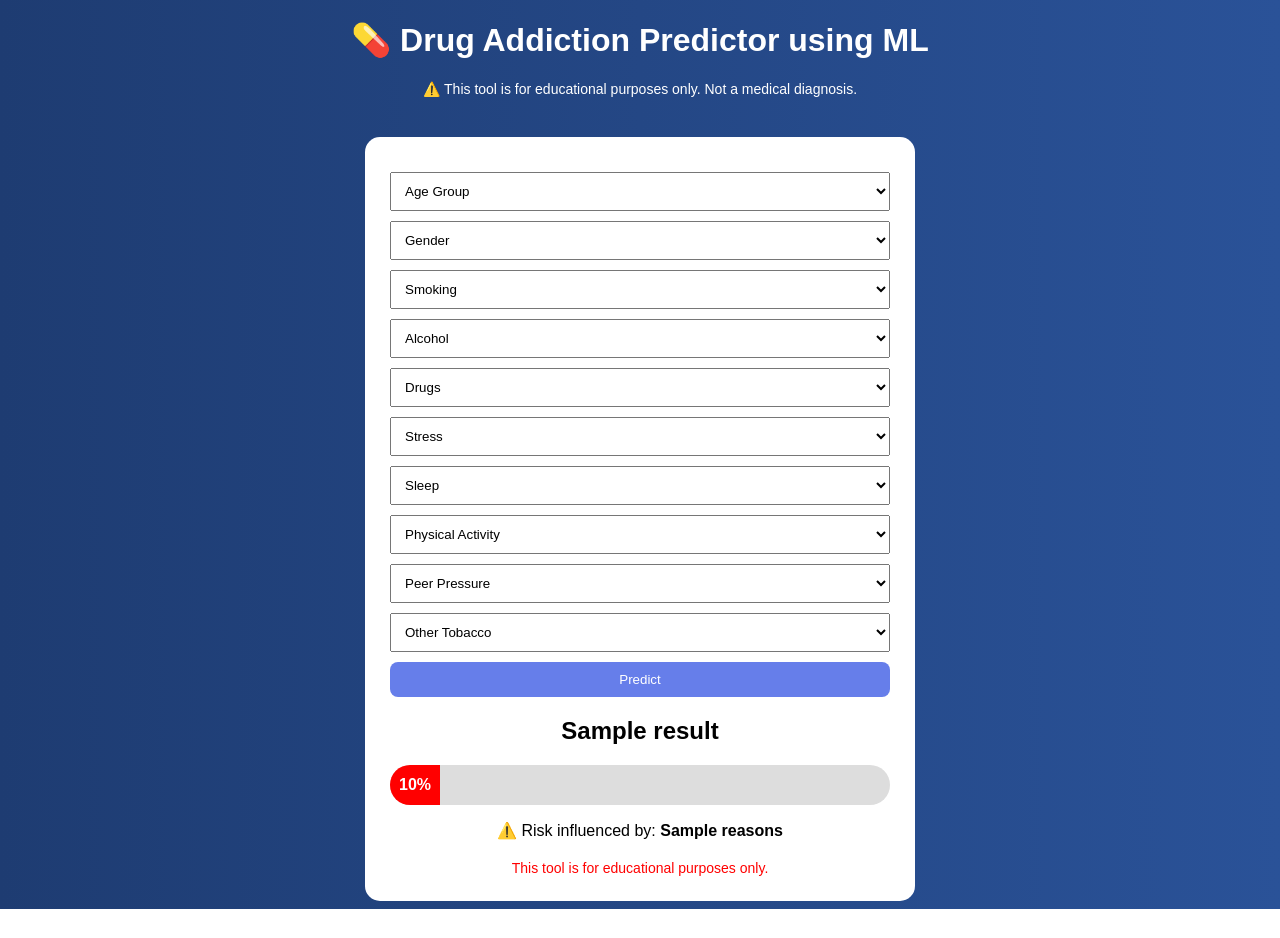
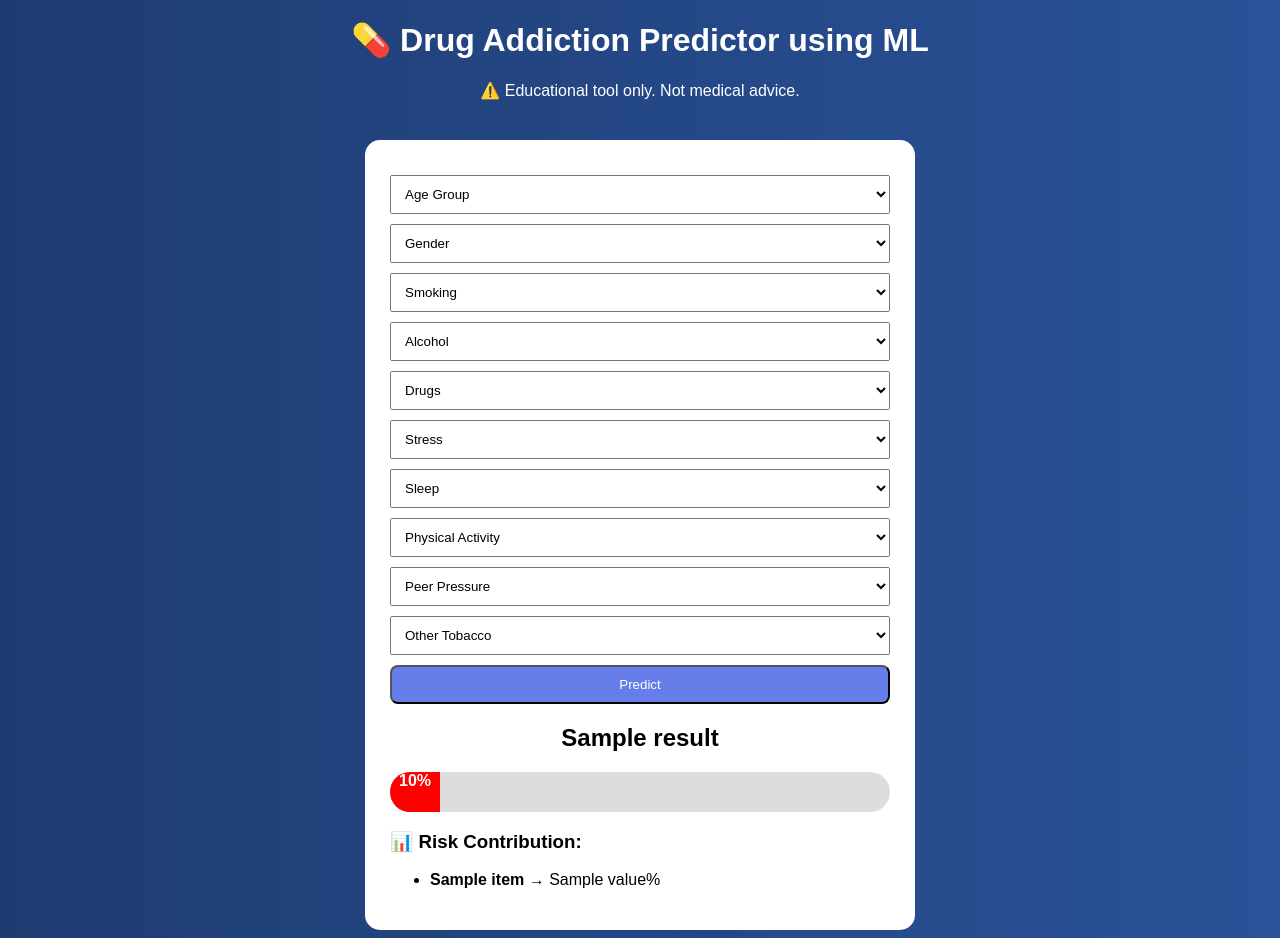
Before and after one commit to 23s035-sys/Addiction-Risk-Predictor, a Flask app: template templates/index.html in a window 1280 px wide. Before the commit the page ends 909 px from the top, so only its background shows below. Run offline with Flask 3, Linux system fonts and the light colour scheme; the template is opened without the code that fills it: most values are stand-ins (such as "Sample title", 1, 10 or a date in 2020); parts of the project's set-up code (start-up, migrations or seed data) failed here and were passed over.

Commit message:
Update index.html

```diff
--- a/templates/index.html
+++ b/templates/index.html
@@ -18,16 +18,8 @@ body {
     border-radius: 15px;
 }
 
-h1 {
-    text-align: center;
-    color: white;
-}
-
-.subtitle {
-    text-align: center;
-    color: white;
-    font-size: 14px;
-}
+h1 { text-align: center; color: white; }
+.subtitle { text-align: center; color: white; }
 
 select, button {
     width: 100%;
@@ -38,14 +30,7 @@ select, button {
 button {
     background: #667eea;
     color: white;
-    border: none;
     border-radius: 8px;
-    cursor: pointer;
-}
-
-.result {
-    text-align: center;
-    margin-top: 20px;
 }
 
 .bar-container {
@@ -58,7 +43,6 @@ button {
 
 .bar {
     height: 40px;
-    line-height: 40px;
     color: white;
     text-align: center;
     font-weight: bold;
@@ -68,11 +52,8 @@ button {
 .moderate { background: orange; }
 .high { background: red; }
 
-.warning {
-    margin-top: 20px;
-    font-size: 14px;
-    color: red;
-    text-align: center;
+ul {
+    margin-top: 10px;
 }
 </style>
 </head>
@@ -80,26 +61,21 @@ button {
 <body>
 
 <h1>💊 Drug Addiction Predictor using ML</h1>
-<p class="subtitle">⚠️ This tool is for educational purposes only. Not a medical diagnosis.</p>
+<p class="subtitle">⚠️ Educational tool only. Not medical advice.</p>
 
 <div class="container">
 
 <form action="/predict" method="post">
 
-<!-- FULL PARAMETERS RESTORED -->
-
 <select name="Age Group" required>
 <option disabled selected>Age Group</option>
-<option>18-25</option>
-<option>26-35</option>
-<option>36-45</option>
-<option>46+</option>
+<option>18-25</option><option>26-35</option>
+<option>36-45</option><option>46+</option>
 </select>
 
 <select name="Gender" required>
 <option disabled selected>Gender</option>
-<option>Male</option>
-<option>Female</option>
+<option>Male</option><option>Female</option>
 </select>
 
 <select name="Frequency" required>
@@ -151,27 +127,25 @@ button {
 </form>
 
 {% if result %}
-<div class="result">
-
-<h2>{{ result }}</h2>
-<p>{{ message }}</p>
+<h2 style="text-align:center;">{{ result }}</h2>
+<p style="text-align:center;">{{ message }}</p>
 
 <div class="bar-container">
     <div class="bar
-        {% if result == 'Low Risk' %}low{% elif result == 'Moderate Risk' %}moderate{% else %}high{% endif %}"
-        style="width: {{ score }}%;">
-        {{ score }}%
+    {% if result == 'Low Risk' %}low{% elif result == 'Moderate Risk' %}moderate{% else %}high{% endif %}"
+    style="width: {{ score }}%;">
+    {{ score }}%
     </div>
 </div>
 
-<p>⚠️ Risk influenced by: <b>{{ reasons }}</b></p>
+<h3>📊 Risk Contribution:</h3>
+<ul>
+{% for item, value in contributions %}
+<li><b>{{ item }}</b> → {{ value }}%</li>
+{% endfor %}
+</ul>
 
-</div>
 {% endif %}
-
-<div class="warning">
-This tool is for educational purposes only.
-</div>
 
 </div>
 
```
